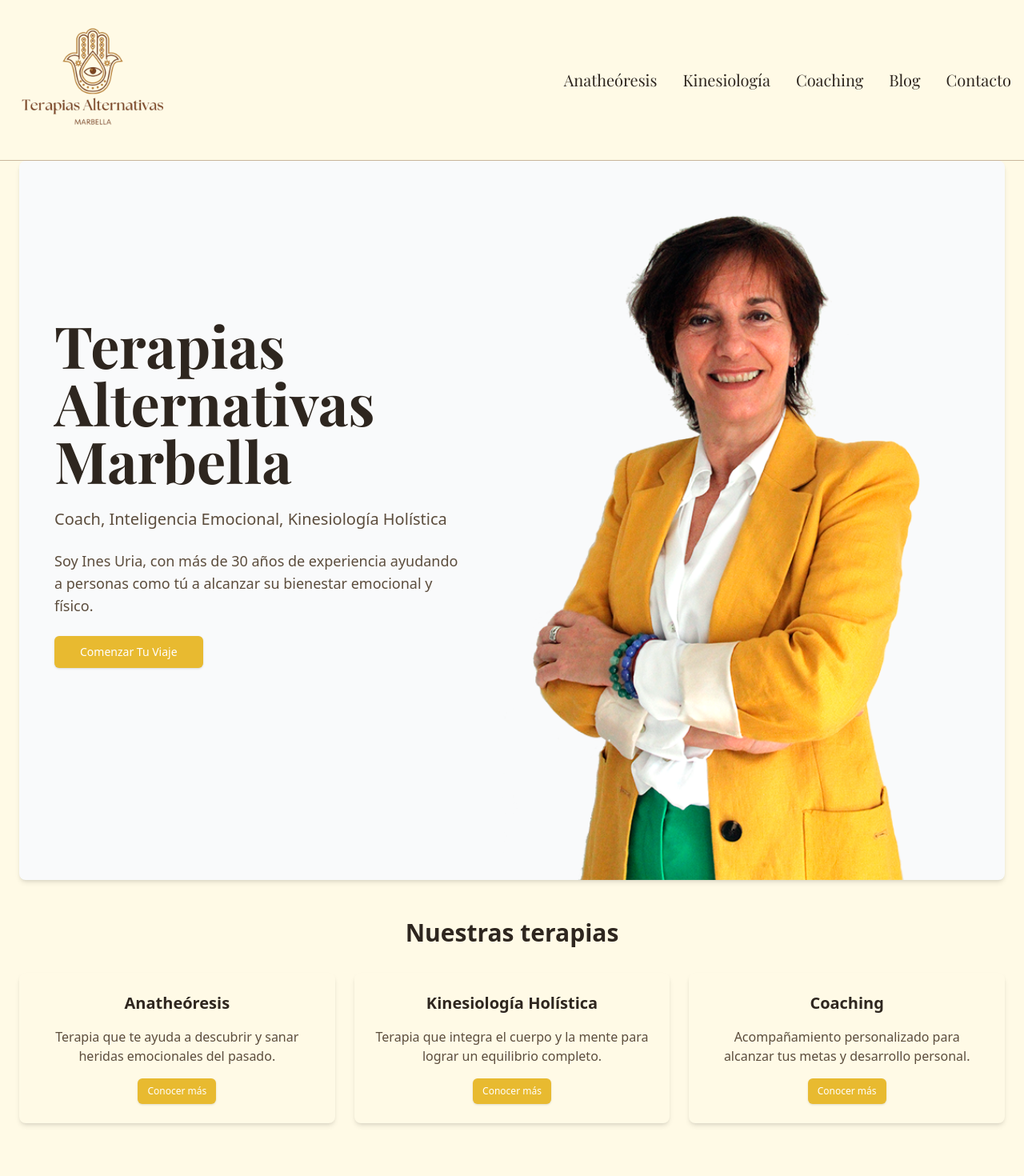
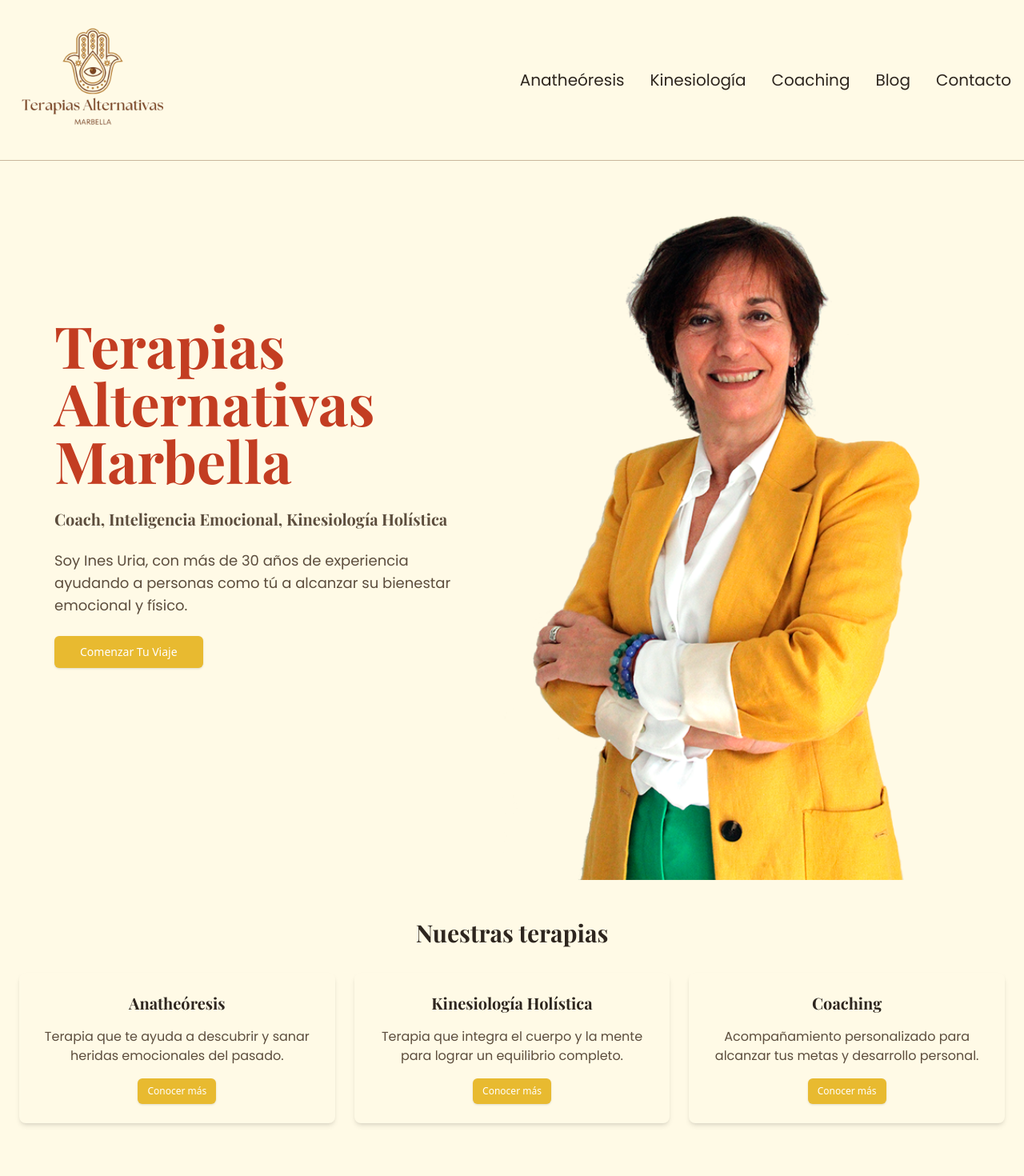
Before and after one commit to fernandojavierp/terapiasalternativasmarbella, a Next.js app: page / in a window 1280 px wide. Shown: the top 1470 px of the page at 80% size. Built offline with nearby package versions, Linux system fonts and the light colour scheme.

Commit message:
cambio de colores

```diff
--- a/app/blog/page.tsx
+++ b/app/blog/page.tsx
@@ -46,7 +46,7 @@ export default function BlogPage() {
     <div className="bg-background min-h-screen py-12">
       <div className="container mx-auto px-4">
         {/* Título de la página */}
-        <h1 className="text-4xl font-bold text-foreground text-center mb-8">
+        <h1 className="text-4xl font-bold text-center mb-8">
           Blog
         </h1>
 
--- a/app/contacto/page.tsx
+++ b/app/contacto/page.tsx
@@ -11,8 +11,8 @@ export default function Contacto() {
       <div className="container mx-auto px-6">
         {/* Hero Section */}
         <section className="text-center mb-16">
-          <h1 className="text-5xl font-bold text-foreground mb-6">
-            Contacta con Nosotros
+          <h1 className="text-5xl font-bold mb-6">
+            Contacta con nosotros
           </h1>
           <p className="text-lg text-muted-foreground max-w-2xl mx-auto">
             Estamos aquí para ayudarte. Si tienes preguntas, deseas programar una cita o necesitas más información sobre nuestras terapias, no dudes en ponerte en contacto con nosotros.
--- a/app/globals.css
+++ b/app/globals.css
@@ -121,11 +121,7 @@
   border-color: hsl(var(--primary));
 }
 
-/* Texto atenuado */
-.text-muted {
-  color: hsl(var(--muted-foreground));
-  font-family: 'Poppins', sans-serif;
-}
+
 
 /* Fondo con gradiente */
 .bg-gradient-primary {
@@ -135,3 +131,34 @@
     hsl(var(--accent))
   );
 }
+
+/* Titulos h1 */
+h1 {
+  font-family: 'Playfair Display', serif;
+  font-size: 2.5rem;
+  font-weight: 700;
+  color: hsl(var(--destructive));
+}
+
+/* Subtitulos h2 */
+h2 {
+  font-family: 'Playfair Display', serif;
+  font-size: 2rem;
+  font-weight: 700;
+  color: hsl(var(--destructive));
+}
+
+/* Subtitulos h3 */
+h3 {
+  font-family: 'Playfair Display', serif;
+  font-size: 1.5rem;
+  font-weight: 700;
+  color: hsl(var(--destructive));
+}
+
+/* Texto normal */
+p {
+  font-family: 'Poppins', sans-serif;
+  font-size: 1rem;
+  color: hsl(var(--foreground));
+}
--- a/app/page.tsx
+++ b/app/page.tsx
@@ -59,10 +59,10 @@ export default function Home() {
 
       <div className="container mx-auto px-4 sm:px-6 text-center">
         {/* Hero Section */}
-        <section className="bg-gray-50 rounded-lg shadow-md py-0">
+        <section className="bg-background py-0">
           <div className="container mx-auto px-4 flex flex-col lg:flex-row items-center justify-center">
             <div className="text-center ml-4 lg:text-left space-y-6 lg:mb-28 lg:mr-12">
-              <h1 className="font-playfair mt-10  text-5xl sm:text-6xl lg:text-7xl font-bold text-foreground leading-tight">
+              <h1 className="font-playfair mt-10  text-5xl sm:text-6xl lg:text-7xl font-bold  leading-tight">
                 Terapias
                 <br />
                 Alternativas
--- a/app/servicios/anatheoresis/page.tsx
+++ b/app/servicios/anatheoresis/page.tsx
@@ -10,7 +10,7 @@ export default function Anatheoresis() {
       <div className="container mx-auto px-6">
         {/* Título y Descripción */}
         <div className="text-center mb-12">
-          <h1 className="text-5xl font-bold text-foreground mb-8">Anatheóresis: sanación emocional y autoconocimiento</h1>
+          <h1 className="text-5xl font-bold mb-8">Anatheóresis: sanación emocional y autoconocimiento</h1>
           <p className="text-lg text-muted-foreground max-w-2xl mx-auto">
             La Anatheóresis es una terapia holística que te permite acceder a tu inconsciente para sanar heridas emocionales, liberar bloqueos y alcanzar un estado de equilibrio y bienestar integral. Descubre cómo esta técnica puede transformar tu vida.
           </p>
@@ -54,7 +54,7 @@ export default function Anatheoresis() {
                 <div className="flex justify-center mb-4">
                   <Brain className="w-12 h-12 text-primary" />
                 </div>
-                <h3 className="text-xl font-bold text-foreground mb-2">Liberación emocional</h3>
+
                 <p className="text-muted-foreground">
                   Ayuda a liberar emociones reprimidas y bloqueos emocionales que afectan tu bienestar.
                 </p>
@@ -65,7 +65,7 @@ export default function Anatheoresis() {
                 <div className="flex justify-center mb-4">
                   <Heart className="w-12 h-12 text-primary" />
                 </div>
-                <h3 className="text-xl font-bold text-foreground mb-2">Sanación interior</h3>
+
                 <p className="text-muted-foreground">
                   Facilita la sanación de heridas emocionales y traumas del pasado para una vida más plena.
                 </p>
@@ -76,7 +76,7 @@ export default function Anatheoresis() {
                 <div className="flex justify-center mb-4">
                   <Clock className="w-12 h-12 text-primary" />
                 </div>
-                <h3 className="text-xl font-bold text-foreground mb-2">Autoconocimiento</h3>
+
                 <p className="text-muted-foreground">
                   Promueve el autoconocimiento y la comprensión de patrones de comportamiento.
                 </p>
@@ -87,7 +87,7 @@ export default function Anatheoresis() {
                 <div className="flex justify-center mb-4">
                   <User className="w-12 h-12 text-primary" />
                 </div>
-                <h3 className="text-xl font-bold text-foreground mb-2">Bienestar integral</h3>
+
                 <p className="text-muted-foreground">
                   Contribuye al equilibrio emocional, mental y espiritual para una vida armoniosa.
                 </p>
--- a/app/servicios/coaching/page.tsx
+++ b/app/servicios/coaching/page.tsx
@@ -26,7 +26,7 @@ export default function Coaching() {
       <div className="container mx-auto px-6">
         {/* Título y Descripción */}
         <div className="text-center mb-12">
-          <h1 className="text-5xl font-bold text-foreground mb-8">Coaching</h1>
+          <h1 className="text-5xl font-bold mb-8">Coaching</h1>
           <p className="text-lg text-muted-foreground max-w-2xl mx-auto">
             Descubre cómo el coaching puede ayudarte a alcanzar tus metas, superar obstáculos y transformar tu vida.
           </p>
@@ -92,7 +92,7 @@ export default function Coaching() {
                 <div className="flex justify-center mb-4">
                   <Heart className="w-12 h-12 text-primary" />
                 </div>
-                <h3 className="text-xl font-bold text-foreground mb-2">Autoconocimiento</h3>
+
                 <p className="text-muted-foreground">
                   Descubre tus fortalezas, debilidades y áreas de mejora para alcanzar tu máximo potencial.
                 </p>
@@ -103,7 +103,7 @@ export default function Coaching() {
                 <div className="flex justify-center mb-4">
                   <Target className="w-12 h-12 text-primary" />
                 </div>
-                <h3 className="text-xl font-bold text-foreground mb-2">Claridad de objetivos</h3>
+
                 <p className="text-muted-foreground">
                   Define metas claras y alcanzables con un plan de acción personalizado.
                 </p>
@@ -114,7 +114,7 @@ export default function Coaching() {
                 <div className="flex justify-center mb-4">
                   <Smile className="w-12 h-12 text-primary" />
                 </div>
-                <h3 className="text-xl font-bold text-foreground mb-2">Bienestar emocional</h3>
+
                 <p className="text-muted-foreground">
                   Gestiona tus emociones y reduce el estrés para vivir una vida más equilibrada.
                 </p>
--- a/components/Footer.tsx
+++ b/components/Footer.tsx
@@ -8,7 +8,7 @@ export default function Footer() {
         <div className="grid md:grid-cols-3 gap-8">
           {/* Columna 1: Información general */}
           <div>
-            <h3 className="text-xl font-bold font-playfair mb-4">Terapias Alternativas Marbella</h3>
+            <h3 className="text-xl font-bold mb-4">Terapias Alternativas Marbella</h3>
             <p className="text-muted-foreground">
               Transformando vidas a través de terapias holísticas y coaching personalizado.
             </p>
--- a/components/Header.tsx
+++ b/components/Header.tsx
@@ -45,7 +45,7 @@ export default function Header() {
             />
           </Link>
           {/* Menú de navegación para escritorio */}
-          <ul className="hidden md:flex space-x-8 text-xl font-playfair">
+          <ul className="hidden md:flex space-x-8 text-xl font-poppins">
             <li>
               <Link
                 href="/servicios/anatheoresis"
@@ -113,7 +113,7 @@ export default function Header() {
             ref={menuRef}
             className="md:hidden absolute top-20 left-0 right-0 bg-background border-t border-border z-50"
           >
-            <ul className="flex flex-col text-center space-y-4 p-4">
+            <ul className="flex flex-col text-left text-xl space-y-4 p-4">
               <li>
                 <Link
                   href="/servicios/anatheoresis"
```
Also changed, not shown: app/servicios/kinesiologia/page.tsx (+7 -7 lines).
